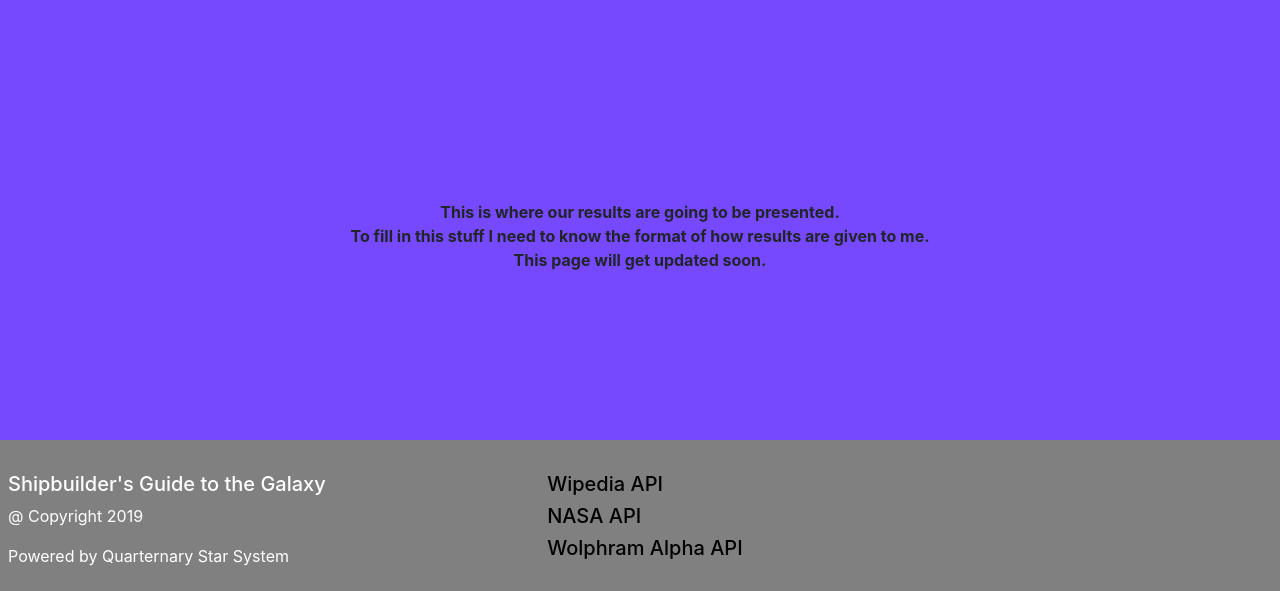
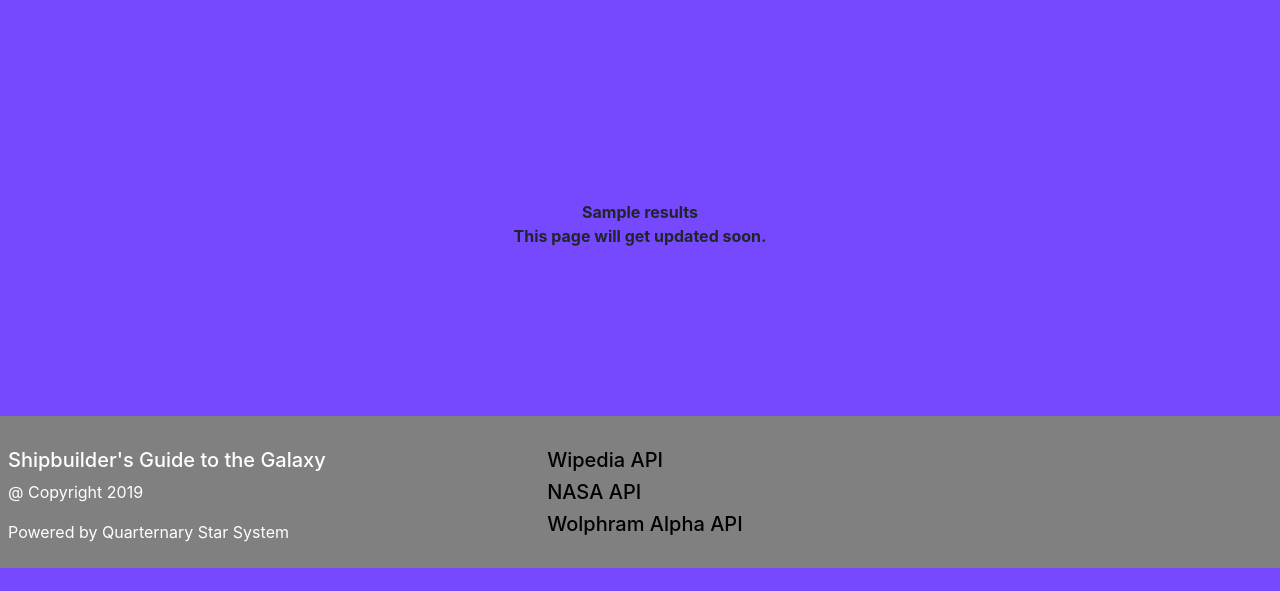
Before and after one commit to pollsmor/Project_01, a Flask app: template templates/results.html in a window 1280 px wide. Shown: the part 78-669 px from the top of the page. Run offline with Flask 2, Linux system fonts and the light colour scheme; the template is opened without the code that fills it: most values are stand-ins (such as "Sample title", 1, 10 or a date in 2020); some libraries are stand-ins or nearby versions.

Commit message:
Now can get results but I need to sort through the dict.

```diff
--- a/templates/results.html
+++ b/templates/results.html
@@ -6,9 +6,10 @@
 <br><br><br><br><br><br>
   <div class="text-center">
     <h1 style="color:black;" class="text-capitalize">{{ query }}</h1>
-    <strong>This is where our results are going to be presented.<br>
-    To fill in this stuff I need to know the format of how results are given to me.<br>
-    This page will get updated soon.<br></strong>
+    <strong>
+      {{ results }}<br>
+      This page will get updated soon.<br>
+    </strong>
   </div>
   <br><br><br>
   {% for result in results %}
```
